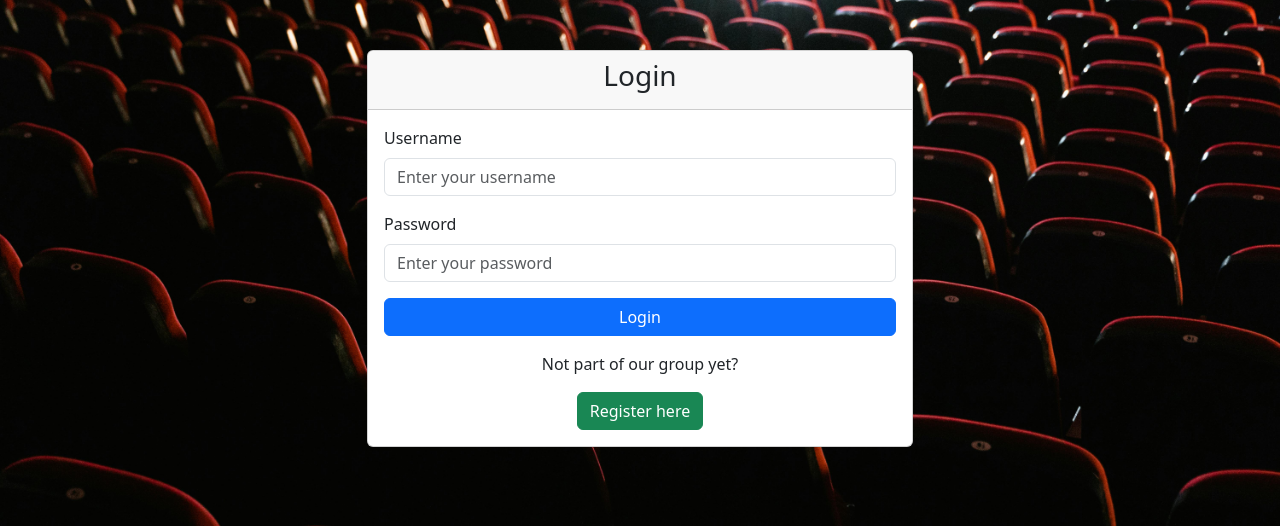
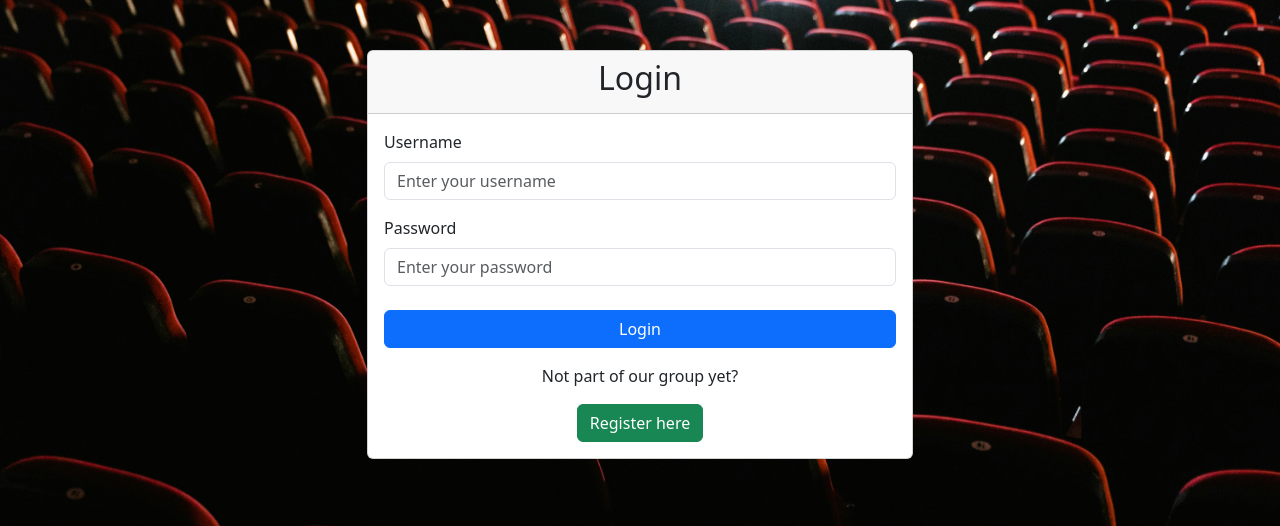
Before and after one commit to MichalPavlov/SP, a Django app: page /login/ in a window 1280 px wide. Shown: the part 68-594 px from the top of the page. Run offline with Django 5.2, Linux system fonts and the light colour scheme.

Commit message:
adjustments

```diff
--- a/templates/login_page.html
+++ b/templates/login_page.html
@@ -19,7 +19,7 @@
             <div class="col-md-6">
                 <div class="card">
                     <div class="card-header text-center">
-                        <h3>Login</h3>
+                        <h2>Login</h2>
                     </div>
                     <div class="card-body">
                         <form>
@@ -27,7 +27,7 @@
                                 <label for="username" class="form-label">Username</label>
                                 <input type="text" class="form-control" id="username" placeholder="Enter your username">
                             </div>
-                            <div class="mb-3">
+                            <div class="mb-4">
                                 <label for="password" class="form-label">Password</label>
                                 <input type="password" class="form-control" id="password" placeholder="Enter your password">
                             </div>
```
